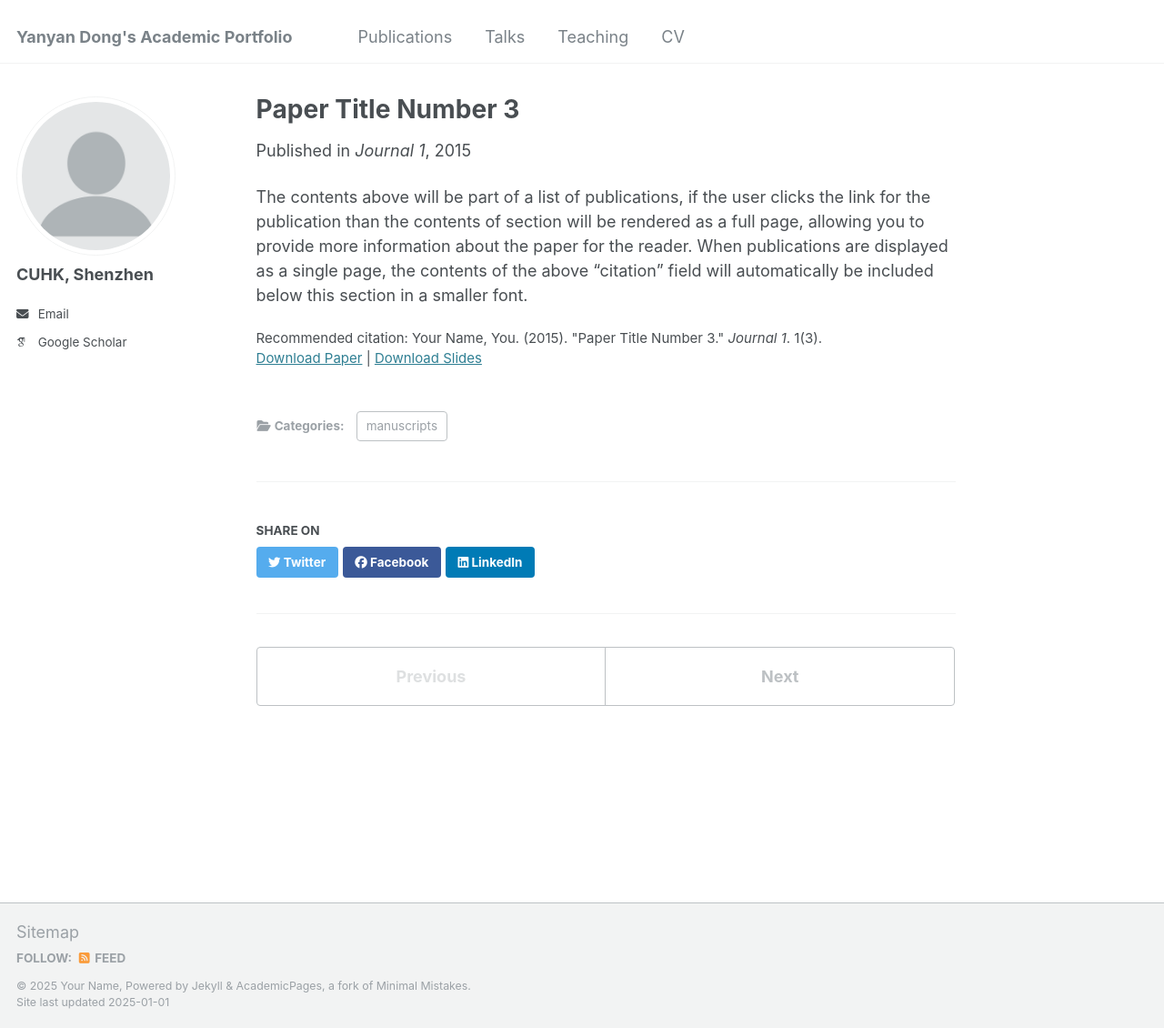
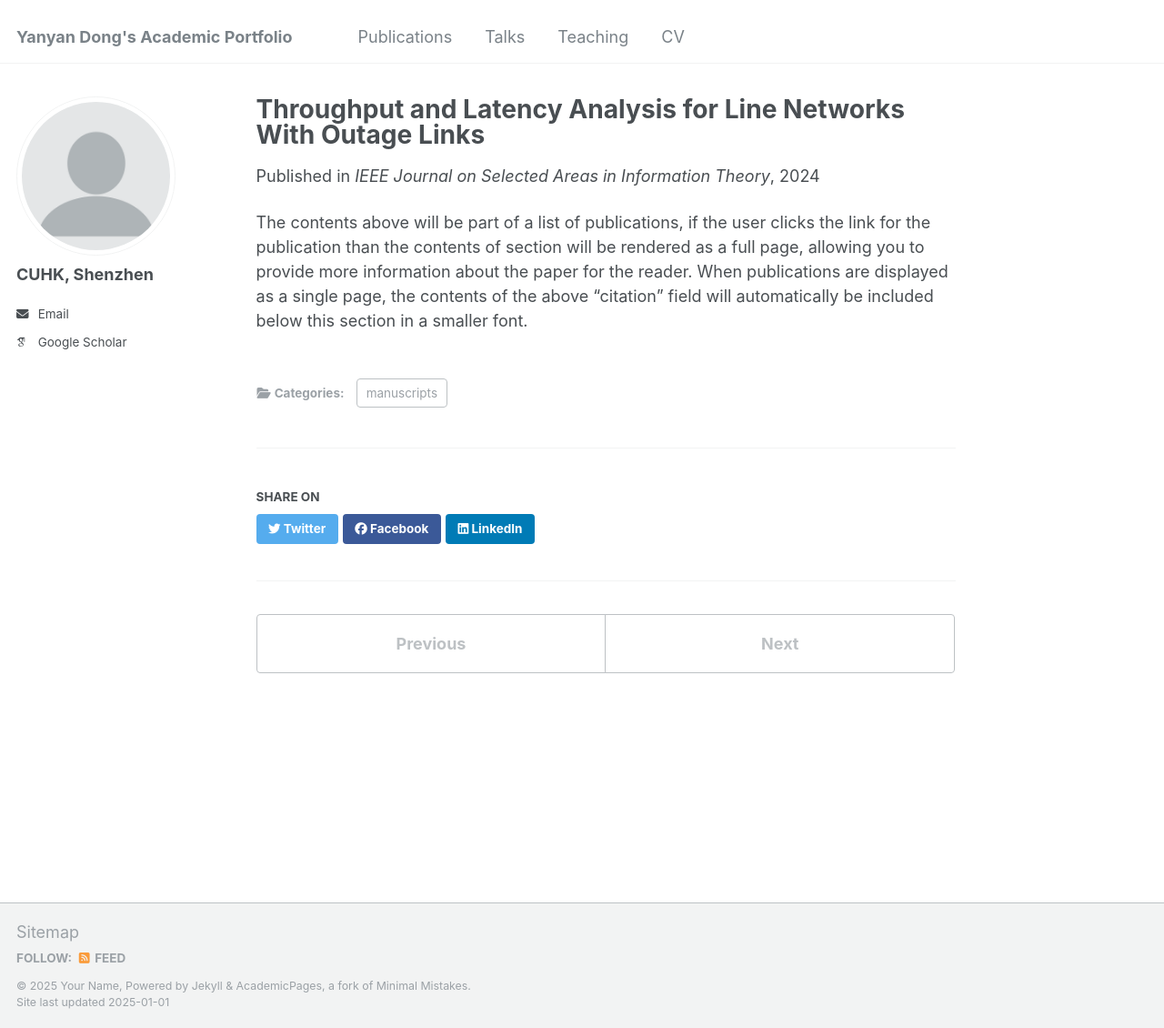
Before and after one commit to yan-yanDong/yydong, a Jekyll site: the page built from _publications/2015-10-01-paper-title-number-3.md, in a window 1280 px wide and 1130 px high. Shown: the whole window at 91% size. Built offline with Jekyll 4.4.1, drawn with Linux system fonts in a browser that asks for light colours; some web fonts are replaced.

Commit message:
Update 2015-10-01-paper-title-number-3.md

```diff
--- a/_publications/2015-10-01-paper-title-number-3.md
+++ b/_publications/2015-10-01-paper-title-number-3.md
@@ -1,13 +1,11 @@
 ---
-title: "Paper Title Number 3"
+title: "Throughput and Latency Analysis for Line Networks With Outage Links"
 collection: publications
 category: manuscripts
 excerpt: 'This paper is about the number 3. The number 4 is left for future work.'
-date: 2015-10-01
-venue: 'Journal 1'
-slidesurl: 'http://academicpages.github.io/files/slides3.pdf'
-paperurl: 'http://academicpages.github.io/files/paper3.pdf'
-citation: 'Your Name, You. (2015). &quot;Paper Title Number 3.&quot; <i>Journal 1</i>. 1(3).'
+date: 2024-6-25
+venue: 'IEEE Journal on Selected Areas in Information Theory'
+paperurl: 'https://ieeexplore.ieee.org/abstract/document/10571545'
 ---
 
 The contents above will be part of a list of publications, if the user clicks the link for the publication than the contents of section will be rendered as a full page, allowing you to provide more information about the paper for the reader. When publications are displayed as a single page, the contents of the above "citation" field will automatically be included below this section in a smaller font.
```
